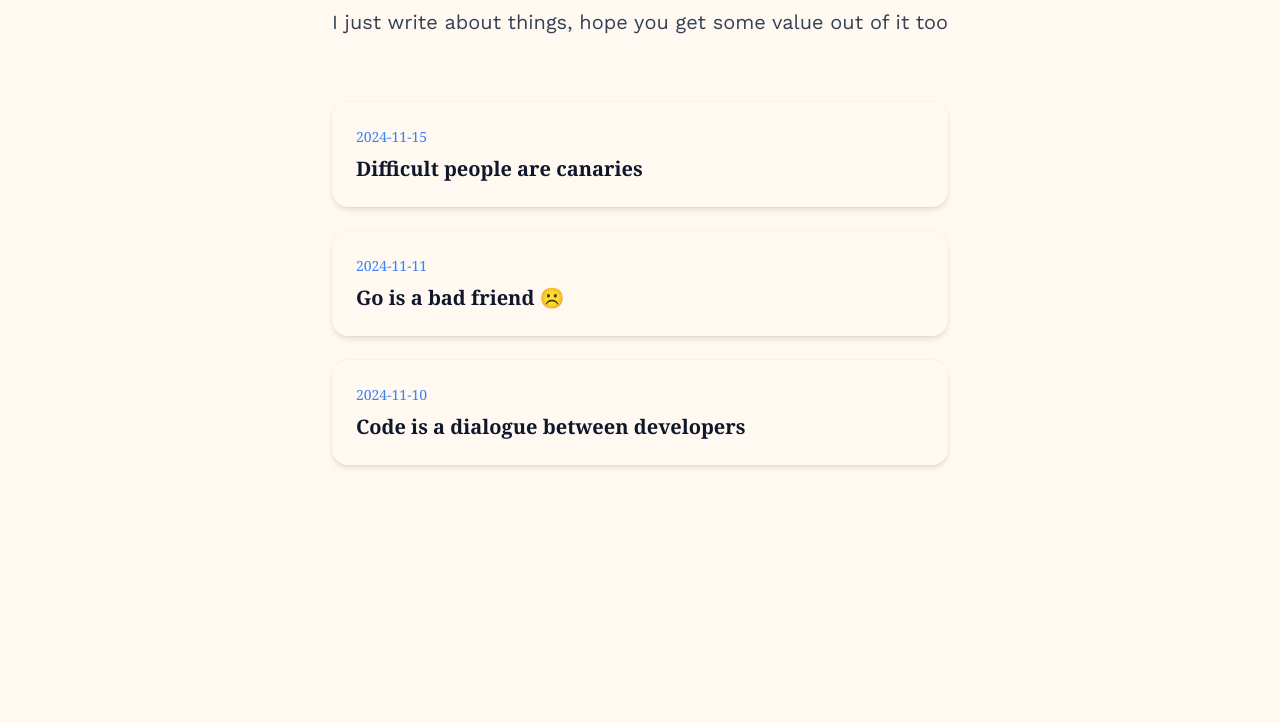
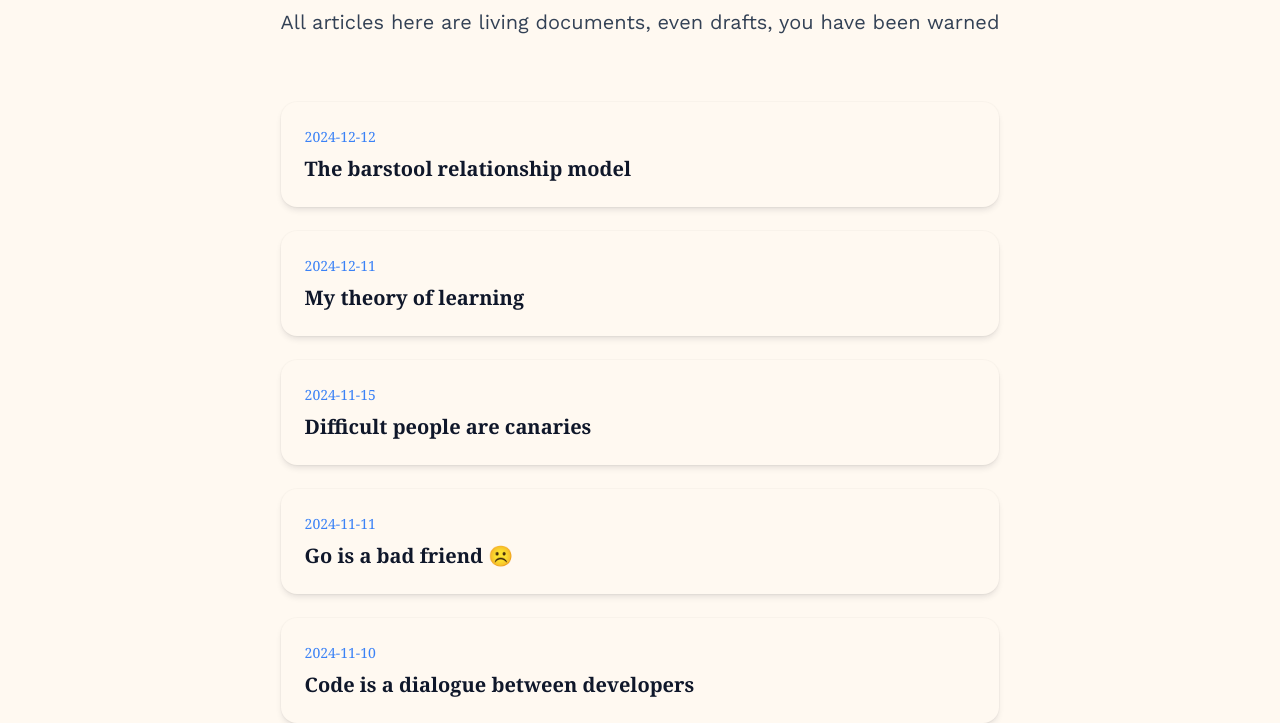
Before and after one commit to tirimia/tirimia.github.io, an Astro site: page /blog in a window 1280 px wide. Shown: the part 161-884 px from the top of the page. Before the commit the page ends 800 px from the top, so only its background shows below. Built offline with nearby package versions, Linux system fonts and the light colour scheme; Astro itself is replaced by a stand-in of ours; a web font is replaced by a local one.

Commit message:
Moar blooggggg

```diff
--- /dev/null
+++ b/src/content/articles/barstool_relationship_model.md
@@ -0,0 +1,5 @@
+---
+title: The barstool relationship model
+subtitle: A reductive way to achieve success in romantic relationships
+publishedAt: 2024-12-12
+---
--- /dev/null
+++ b/src/content/articles/personal_theory_of_learning.md
@@ -0,0 +1,5 @@
+---
+title: My theory of learning
+subtitle: How do you get knowledge through a considerably thick skull
+publishedAt: 2024-12-11
+---
--- a/src/pages/blog/index.astro
+++ b/src/pages/blog/index.astro
@@ -9,7 +9,7 @@ const articles = (await getCollection("articles")).sort((lhs,rhs) => rhs.data.pu
     <div class="blog-content">
         <div class="blog-header">
             <h1>Personal blog</h1>
-            <h2>I just write about things, hope you get some value out of it too</h2>
+            <h2>All articles here are living documents, even drafts, you have been warned</h2>
         </div>
         <div class="blog-list">
             { articles.slice(0,5).map((article) =><BlogEntry article={article} />)}
```
